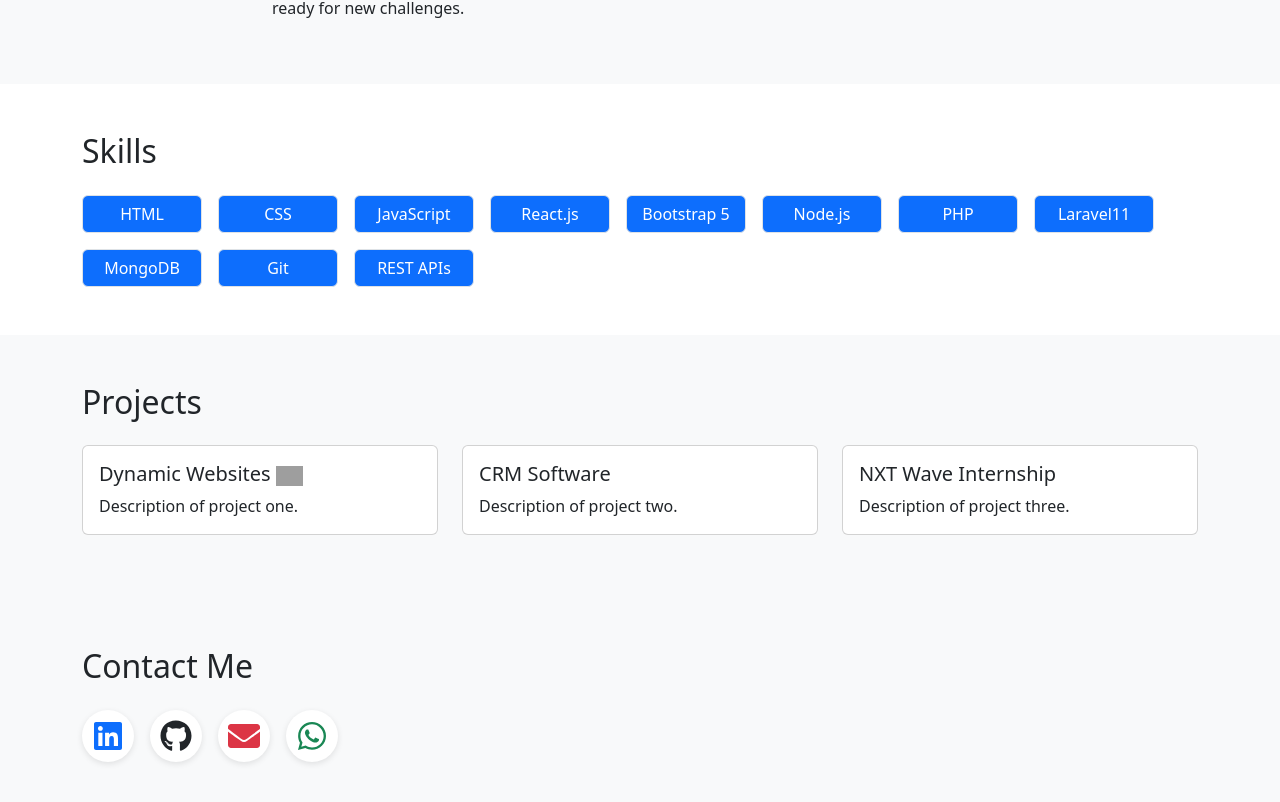
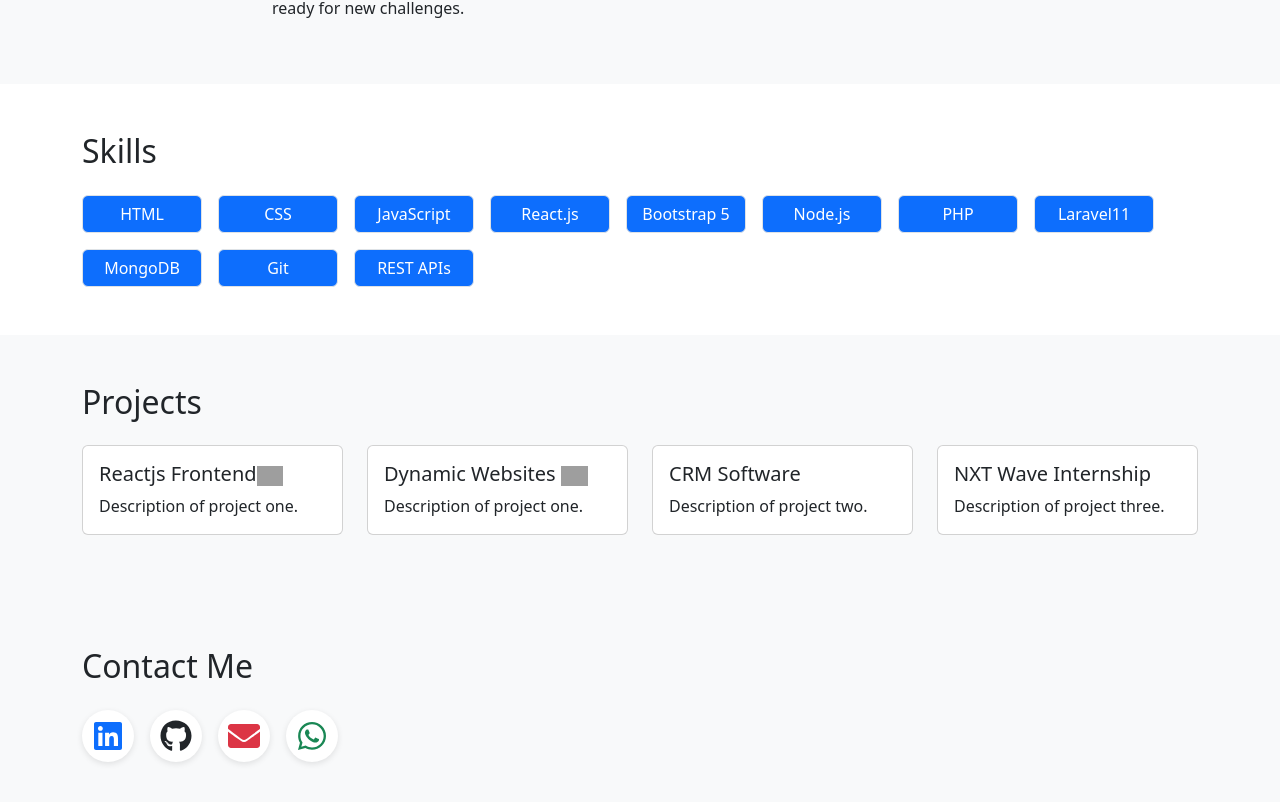
Before and after one commit to VIDYASAGARVV/portfolio, a React (Create React App) app: page / in a window 1280 px wide. Shown: the part 1014-1816 px from the top of the page. Built offline with nearby package versions, Linux system fonts and the light colour scheme; grey boxes are pictures that could not be loaded.

Commit message:
Update Projects.js

```diff
--- a/src/components/Projects.js
+++ b/src/components/Projects.js
@@ -14,13 +14,35 @@ function Projects() {
       <div className="container">
         <h2 className="mb-4">Projects</h2>
         <div className="row">
-          <div className="col-md-4 mb-3">
+          <div className="col-md-3 mb-3">
             <Link
               to="/projects/1"
               className="text-decoration-none text-dark"
               onClick={() => handleCardClick(1)}
             >
-              <div className={`card h-100 ${activeCard === 1 ? 'active-card' : ''}`}>
+              <div className={`card h-100 ${activeCard === 2 ? 'active-card' : ''}`}>
+                <div className="card-body">
+                  <h5 className="card-title">
+                    Reactjs Frontend
+                    <img
+                      src="https://www.clipartmax.com/png/middle/8-84311_arrow-copy-and-paste.png"
+                      alt="arrow"
+                      style={{ height: '20px' }}
+                      className="round"
+                    />
+                  </h5>
+                  <p className="card-text">Description of project one.</p>
+                </div>
+              </div>
+            </Link>
+          </div>
+          <div className="col-md-3 mb-3">
+            <Link
+              to="/projects/2"
+              className="text-decoration-none text-dark"
+              onClick={() => handleCardClick(1)}
+            >
+              <div className={`card h-100 ${activeCard === 2 ? 'active-card' : ''}`}>
                 <div className="card-body">
                   <h5 className="card-title">
                     Dynamic Websites{' '}
@@ -37,13 +59,13 @@ function Projects() {
             </Link>
           </div>
 
-          <div className="col-md-4 mb-3">
+          <div className="col-md-3 mb-3">
             <Link
-              to="/projects/2"
+              to="/projects/3"
               className="text-decoration-none text-dark"
               onClick={() => handleCardClick(2)}
             >
-              <div className={`card h-100 ${activeCard === 2 ? 'active-card' : ''}`}>
+              <div className={`card h-100 ${activeCard === 3 ? 'active-card' : ''}`}>
                 <div className="card-body">
                   <h5 className="card-title">CRM Software</h5>
                   <p className="card-text">Description of project two.</p>
@@ -51,13 +73,13 @@ function Projects() {
               </div>
             </Link>
           </div>
-          <div className="col-md-4 mb-3">
+          <div className="col-md-3 mb-3">
             <Link
-              to="/projects/3"
+              to="/projects/4"
               className="text-decoration-none text-dark"
               onClick={() => handleCardClick(3)}
             >
-              <div className={`card h-100 ${activeCard === 3 ? 'active-card' : ''}`}>
+              <div className={`card h-100 ${activeCard === 4 ? 'active-card' : ''}`}>
                 <div className="card-body">
                   <h5 className="card-title">NXT Wave Internship</h5>
                   <p className="card-text">Description of project three.</p>
@@ -67,6 +89,7 @@ function Projects() {
           </div>
         </div>
       </div>
+      <div className='h-50'></div>
     </section>
   );
 }
```
